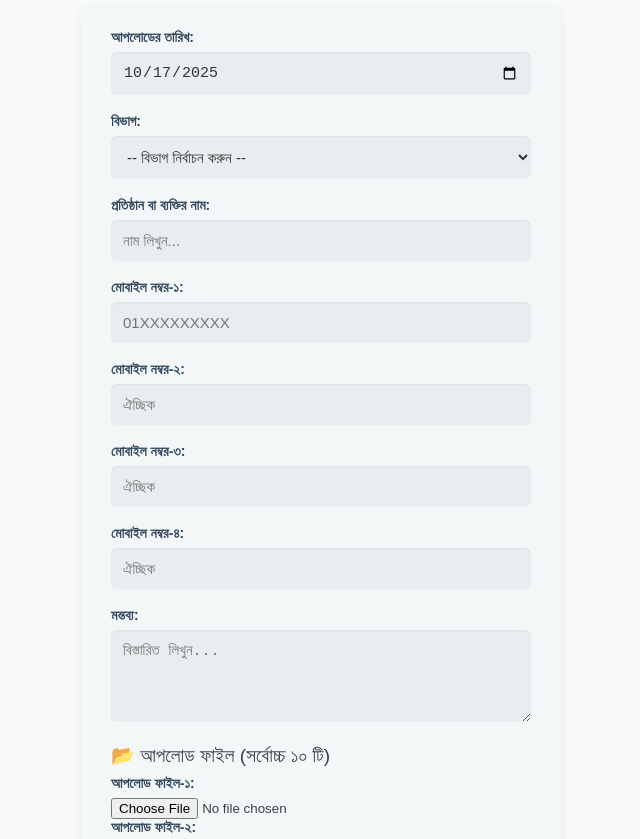
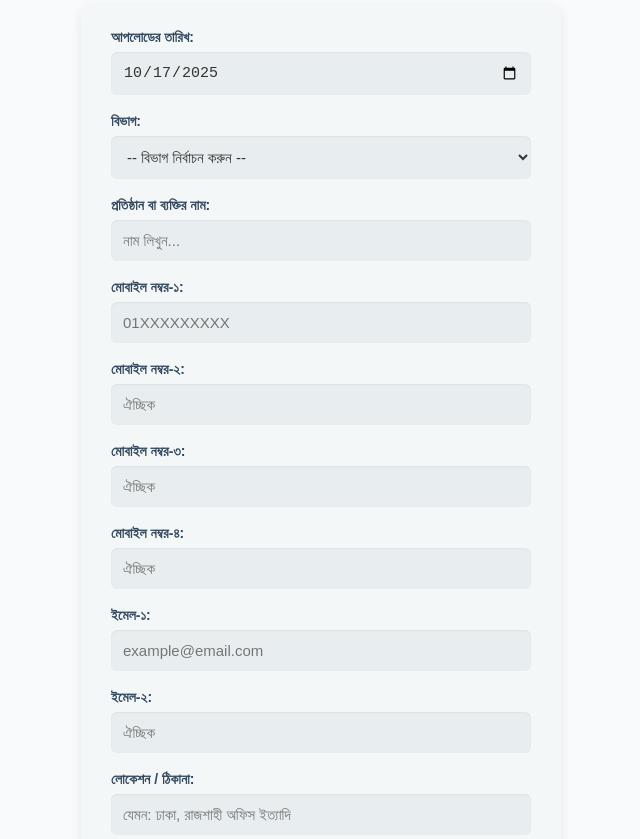
Before and after one commit to puttyroot/visiting-card-manager, a plain HTML site: page index.html in a window 1280 px wide. Shown: the part 72-911 px from the top of the page, without its empty margins (319-959 px from the left). Drawn offline with Linux system fonts and the light colour scheme.

Commit message:
Update index.html

```diff
--- a/index.html
+++ b/index.html
@@ -28,7 +28,6 @@
     <option value="অন্যান্য">অন্যান্য</option>
   </select>
 
-  <!-- ✅ নতুন ফিল্ড -->
   <label>প্রতিষ্ঠান বা ব্যক্তির নাম:</label>
   <input type="text" id="personOrOrg" placeholder="নাম লিখুন..." required>
 
@@ -43,6 +42,17 @@
 
   <label>মোবাইল নম্বর-৪:</label>
   <input type="tel" id="mobile4" placeholder="ঐচ্ছিক">
+
+  <!-- ✅ নতুন ইমেল ফিল্ড -->
+  <label>ইমেল-১:</label>
+  <input type="email" id="email1" placeholder="example@email.com">
+
+  <label>ইমেল-২:</label>
+  <input type="email" id="email2" placeholder="ঐচ্ছিক">
+
+  <!-- ✅ নতুন লোকেশন ফিল্ড -->
+  <label>লোকেশন / ঠিকানা:</label>
+  <input type="text" id="location" placeholder="যেমন: ঢাকা, রাজশাহী অফিস ইত্যাদি">
 
   <label>মন্তব্য:</label>
   <textarea id="comment" rows="4" placeholder="বিস্তারিত লিখুন..."></textarea>
```
